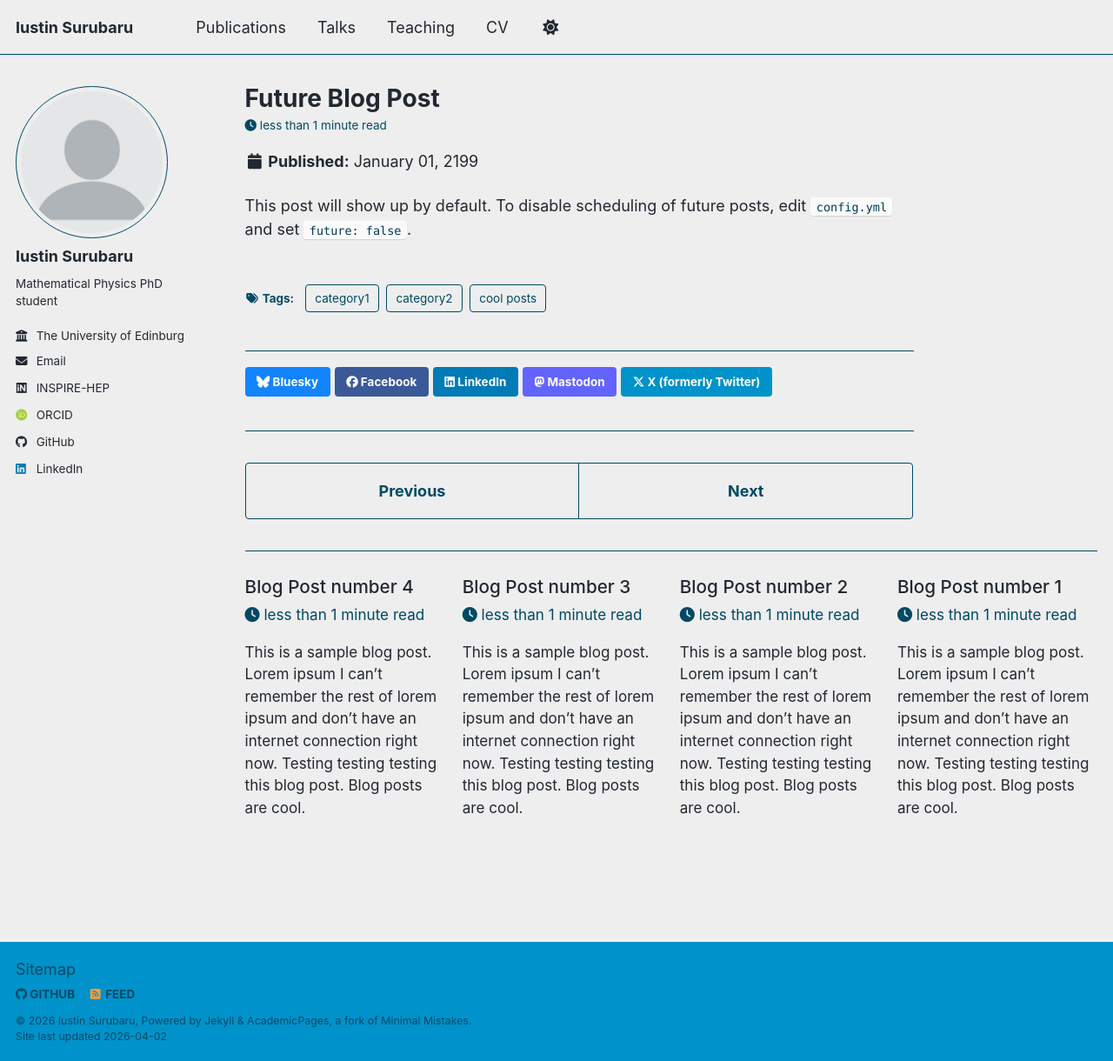
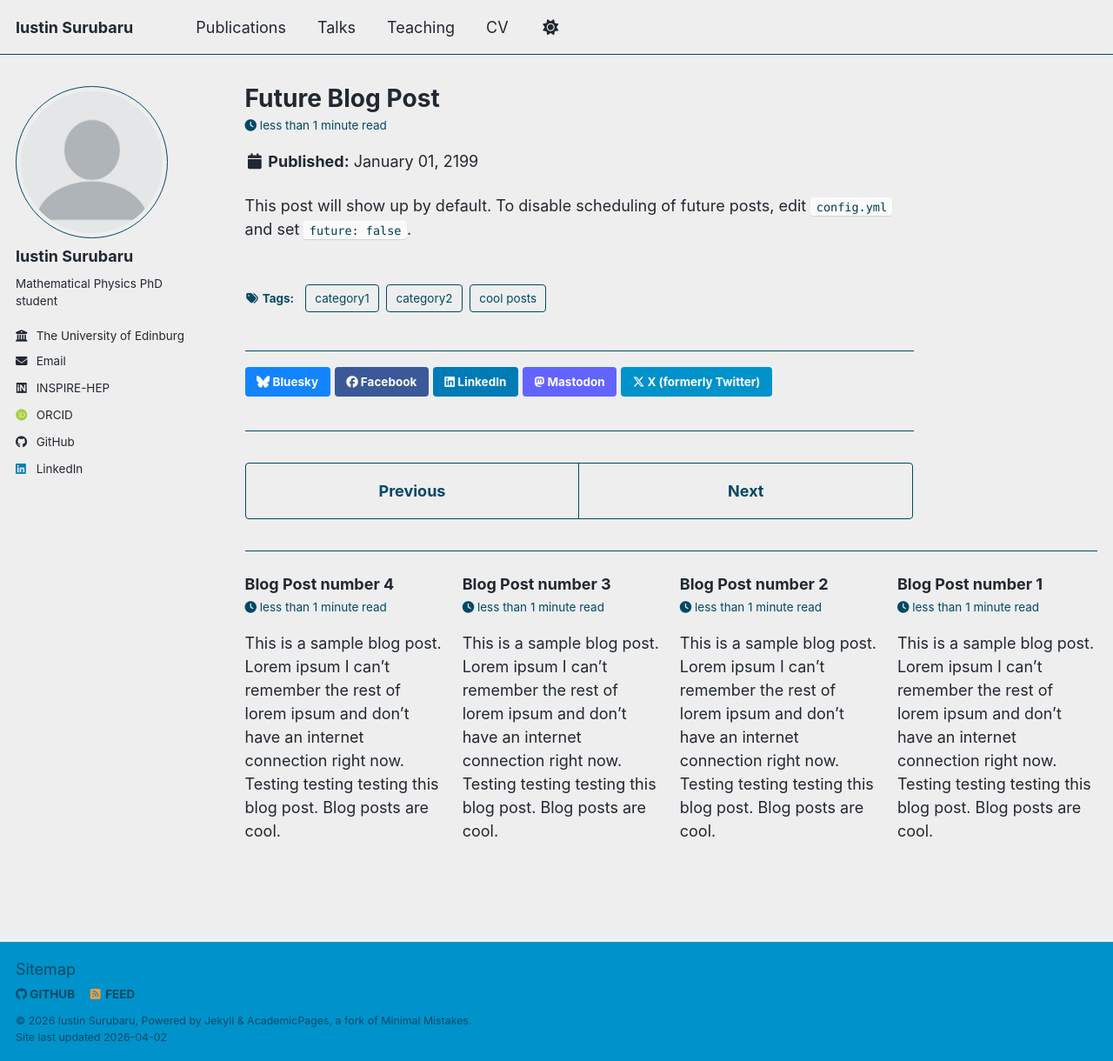
Before and after one commit to IustinS2/IustinS2.github.io, a Jekyll site: the page built from _posts/2199-01-01-future-post.md, in a window 1280 px wide and 1220 px high. Shown: the whole window at 87% size. Built offline with Jekyll 4.4.1, drawn with Linux system fonts in a browser that asks for light colours; some web fonts are replaced; a script bundle is joined from its source files by our own code; library files that are not in the unit come from our copies.

Commit message:
Update main.scss

```diff
--- a/assets/css/main.scss
+++ b/assets/css/main.scss
@@ -65,16 +65,18 @@
   opacity: 0.85;
 }
 
-.archive__item {
-  margin-bottom: 0.9em;
+.page__content .archive__item .archive__item-title {
+  font-size: 0.95rem !important;
+  font-weight: 500 !important;
+  line-height: 1.35;
+  margin-bottom: 0.2em !important;
 }
 
-.archive__item-title {
-  font-size: 1.15rem !important;
-  font-weight: 500;
-  margin-bottom: 0.3em;
+.page__content .archive__item > p {
+  font-size: 0.85rem !important;
+  margin-bottom: 0.25em !important;
 }
-.archive__item > p {
-  font-size: 0.95rem;
-  margin-bottom: 0.4em;
+
+.page__content .archive__item {
+  margin-bottom: 0.7em !important;
 }
```
